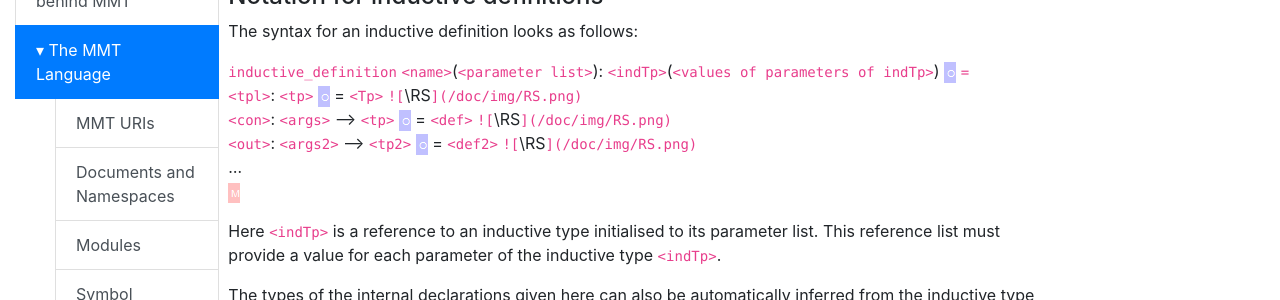
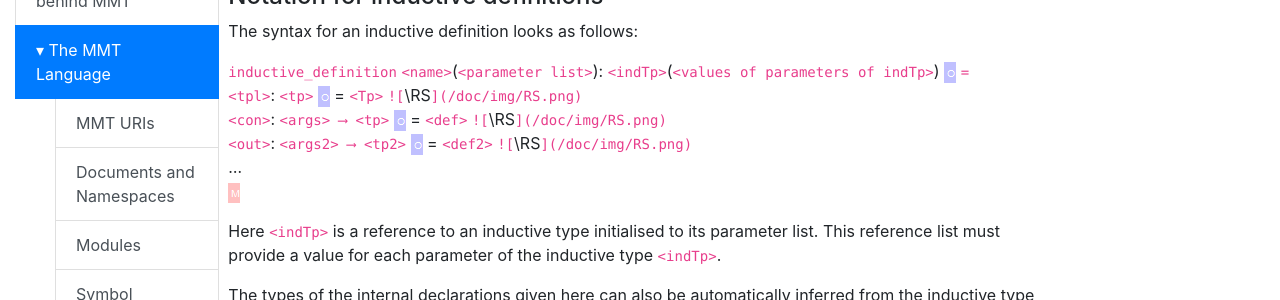
Before and after one commit to UniFormal/uniformal.github.io, a Jekyll site: the page built from doc/language/inductivedefinitions.md, in a window 1280 px wide. Shown: the part 281-581 px from the top of the page. Built offline with Jekyll 4.4.1, drawn with Linux system fonts in a browser that asks for light colours.

Commit message:
Minor fix.

```diff
--- a/doc/language/inductivedefinitions.md
+++ b/doc/language/inductivedefinitions.md
@@ -13,8 +13,8 @@ The syntax for an inductive definition looks as follows:
 
 `inductive_definition` `<name>`(`<parameter list>`): `<indTp>`(`<values of parameters of indTp>`) ![`\US`](/doc/img/US.png) `=`<br>
 `<tpl>`: `<tp>` ![`\US`](/doc/img/US.png) = `<Tp>` `![`\RS`](/doc/img/RS.png)`<br>
-`<con>`: `<args>` ⟶ `<tp>` ![`\US`](/doc/img/US.png) = `<def>`  `![`\RS`](/doc/img/RS.png)`<br>
-`<out>`: `<args2>` ⟶ `<tp2>` ![`\US`](/doc/img/US.png) = `<def2>` `![`\RS`](/doc/img/RS.png)`<br>
+`<con>`: `<args> ⟶ <tp>` ![`\US`](/doc/img/US.png) = `<def>`  `![`\RS`](/doc/img/RS.png)`<br>
+`<out>`: `<args2> ⟶ <tp2>` ![`\US`](/doc/img/US.png) = `<def2>` `![`\RS`](/doc/img/RS.png)`<br>
 ...<br>
 ![`\GS`](/doc/img/GS.png)
 
```
